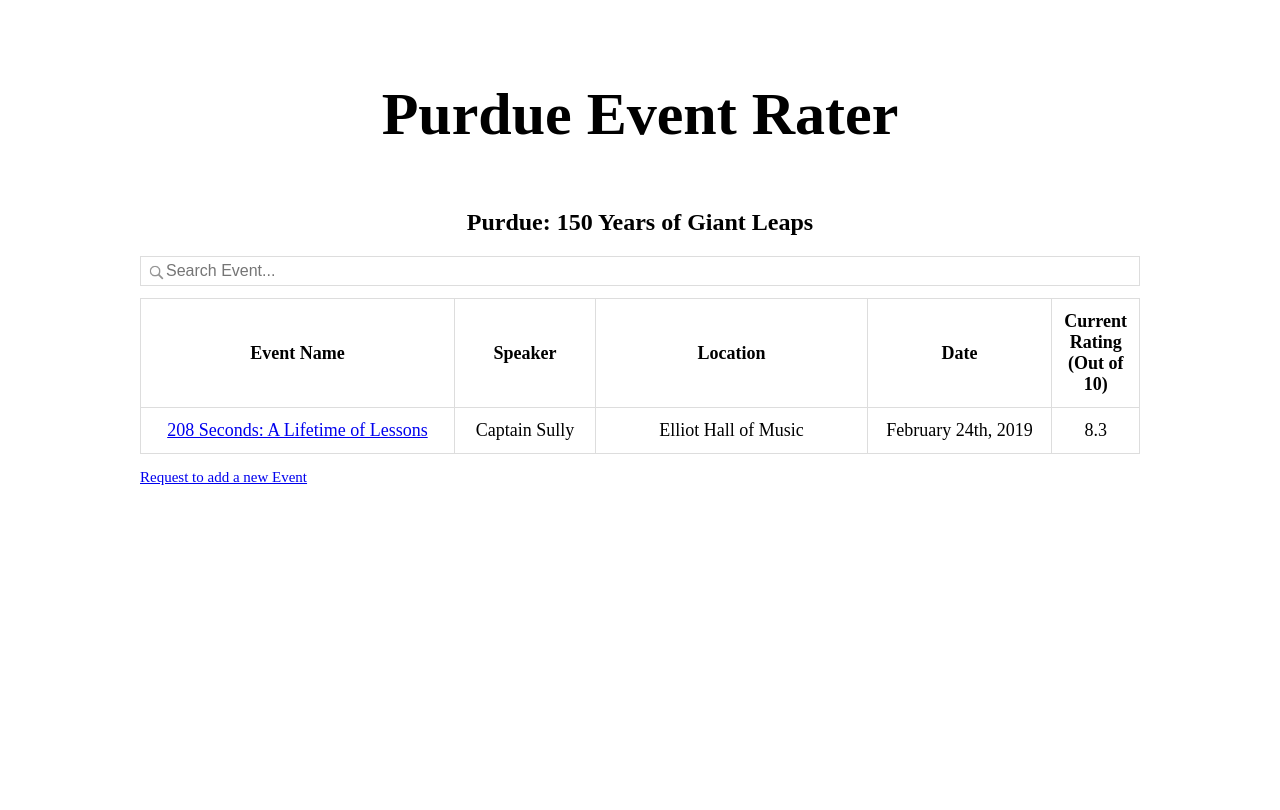
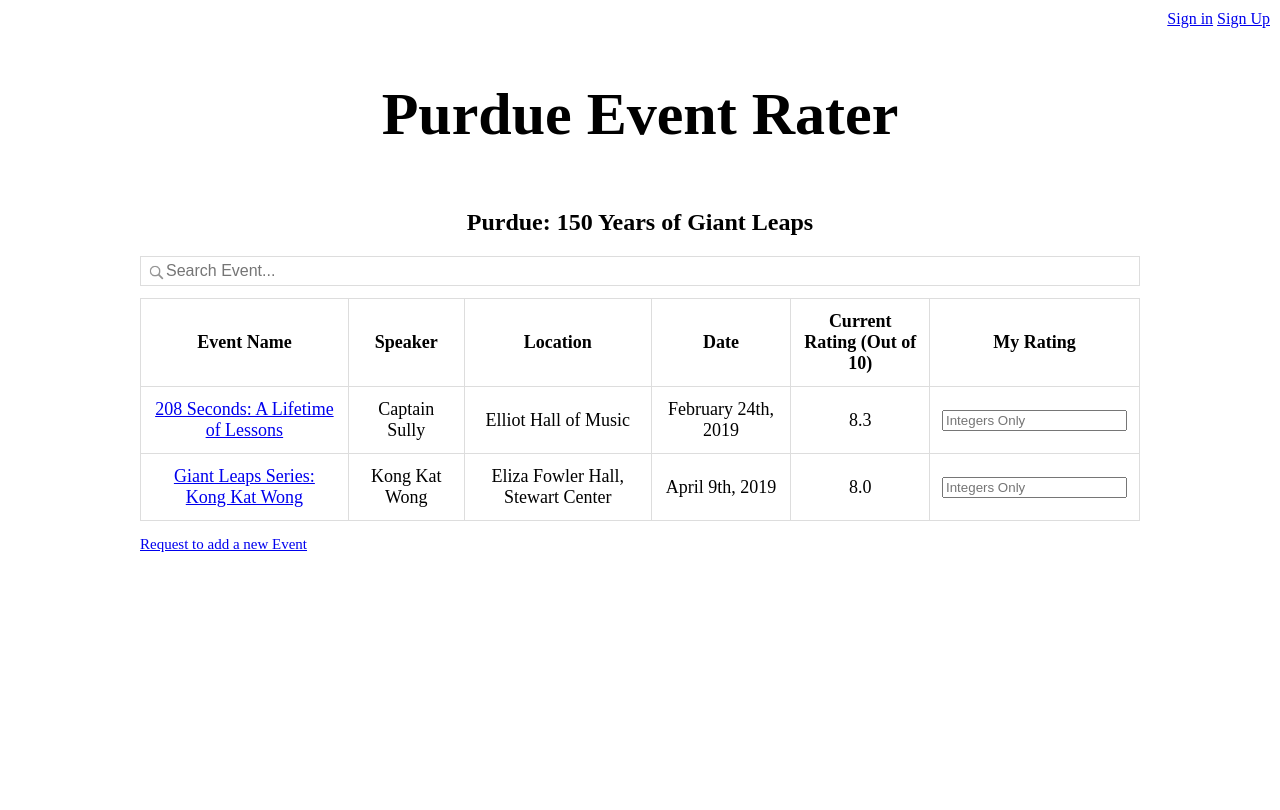
Before and after one commit to diyi-liu/CS252-WebApp, a PHP site: page /Purdue_150_series/index.html in a window 1280 px wide. Before the commit the page ends 485 px from the top, so only its background shows below. Run offline with PHP 8.4, Linux system fonts and the light colour scheme; some libraries are stand-ins or nearby versions.

Commit message:
Linked JS, still not working

```diff
--- a/Purdue_150_series/index.html
+++ b/Purdue_150_series/index.html
@@ -9,10 +9,18 @@
     <link rel="stylesheet" href="../general.css">
     <link rel="stylesheet" href="index.css">
     <script src="../lib/html5-boilerplate/dist/js/vendor/modernizr-2.8.3.min.js"></script>
+    <script src="https://code.jquery.com/jquery-3.4.0.min.js"></script>
+    <script src="index.js"></script>
+    <script type="text/javascript" src="../tableSort.js"></script>
 </head>
 <body>
   <div>
     <h1><a href="../index.html" id="home">Purdue Event Rater</a></h1>
+  </div>
+
+  <div id="login-box">
+    <a href="login/login.html">Sign in</a>
+    <a href="register/signup.html"> Sign Up</a>
   </div>
 
   <div id="page-title">
@@ -28,6 +36,7 @@
         <col style="width: 150px;">
         <col style="width: 300px;">
         <col style="width: 200px;">
+        <col style="width: 200px;">
       </colgroup>
       <thead>
         <tr>
@@ -36,15 +45,25 @@
           <th>Location</th>
           <th>Date</th>
           <th>Current Rating (Out of 10)</th>
+          <th>My Rating</th>
         </tr>
       </thead>
       <tbody>
         <tr>
-          <td><a href="sully.html">208 Seconds: A Lifetime of Lessons</a></td>
+          <td><a href="https://calendar.purdue.edu/calendar/EventList.aspx?view=EventDetails&eventidn=103463&information_id=191974">208 Seconds: A Lifetime of Lessons</a></td>
           <td>Captain Sully</td>
           <td>Elliot Hall of Music</td>
           <td>February 24th, 2019</td>
           <td>8.3</td>
+          <td><input type="text" id="user_rating" placeholder="Integers Only"></td>
+        </tr>
+        <tr>
+          <td><a href="https://calendar.purdue.edu/calendar/EventList.aspx?view=EventDetails&eventidn=103598&information_id=192725">Giant Leaps Series: Kong Kat Wong</a></td>
+          <td>Kong Kat Wong</td>
+          <td>Eliza Fowler Hall, Stewart Center</td>
+          <td>April 9th, 2019</td>
+          <td>8.0</td>
+          <td><input type="text" id="user_rating" placeholder="Integers Only"></td>
         </tr>
       </tbody>
     </table>
--- a/login/login.css
+++ b/login/login.css
@@ -48,7 +48,7 @@ form:after {
 }
 
 .container {
-    padding-top: 450px;
+    padding-top: 200px;
 }
 
 .container { margin: 25px auto; position: relative; width: 900px; }
--- a/login/login.html
+++ b/login/login.html
@@ -8,6 +8,8 @@
     <meta name="viewport" content="width=device-width, initial-scale=1">
     <link rel="stylesheet" href="login.css">
     <script src="../lib/html5-boilerplate/dist/js/vendor/modernizr-2.8.3.min.js"></script>
+    <script src="https://code.jquery.com/jquery-3.4.0.min.js"></script>
+    <script src="login.js"></script>
 </head>
 <body>
   <div class="container">
--- a/new_event/add.html
+++ b/new_event/add.html
@@ -9,6 +9,8 @@
     <link rel="stylesheet" href="../general.css">
     <link rel="stylesheet" href="add.css">
     <script src="../lib/html5-boilerplate/dist/js/vendor/modernizr-2.8.3.min.js"></script>
+    <script src="https://code.jquery.com/jquery-3.4.0.min.js"></script>
+    <script src="add.js"></script>
 </head>
 <body>
   <div>
--- a/register/signup.html
+++ b/register/signup.html
@@ -8,6 +8,8 @@
   <meta name="viewport" content="width=device-width, initial-scale=1">
   <link rel="stylesheet" href="signup.css">
   <script src="../lib/html5-boilerplate/dist/js/vendor/modernizr-2.8.3.min.js"></script>
+  <script src="https://code.jquery.com/jquery-3.4.0.min.js"></script>
+  <script src="register.js"></script>
 </head>
 <body>
   <div class="container">
@@ -30,7 +32,6 @@
       </form>
     </section>
   </div>
-  <script src="https://code.jquery.com/jquery-3.4.0.min.js"></script>
-  <script src="register.js"></script>
+
 </body>
 </html>
```
Also changed, not shown: index.html (+8 -0 lines), Purdue_150_series/index.js (added), 1 other file. Lines whose indentation alone changed are shown as unchanged.
